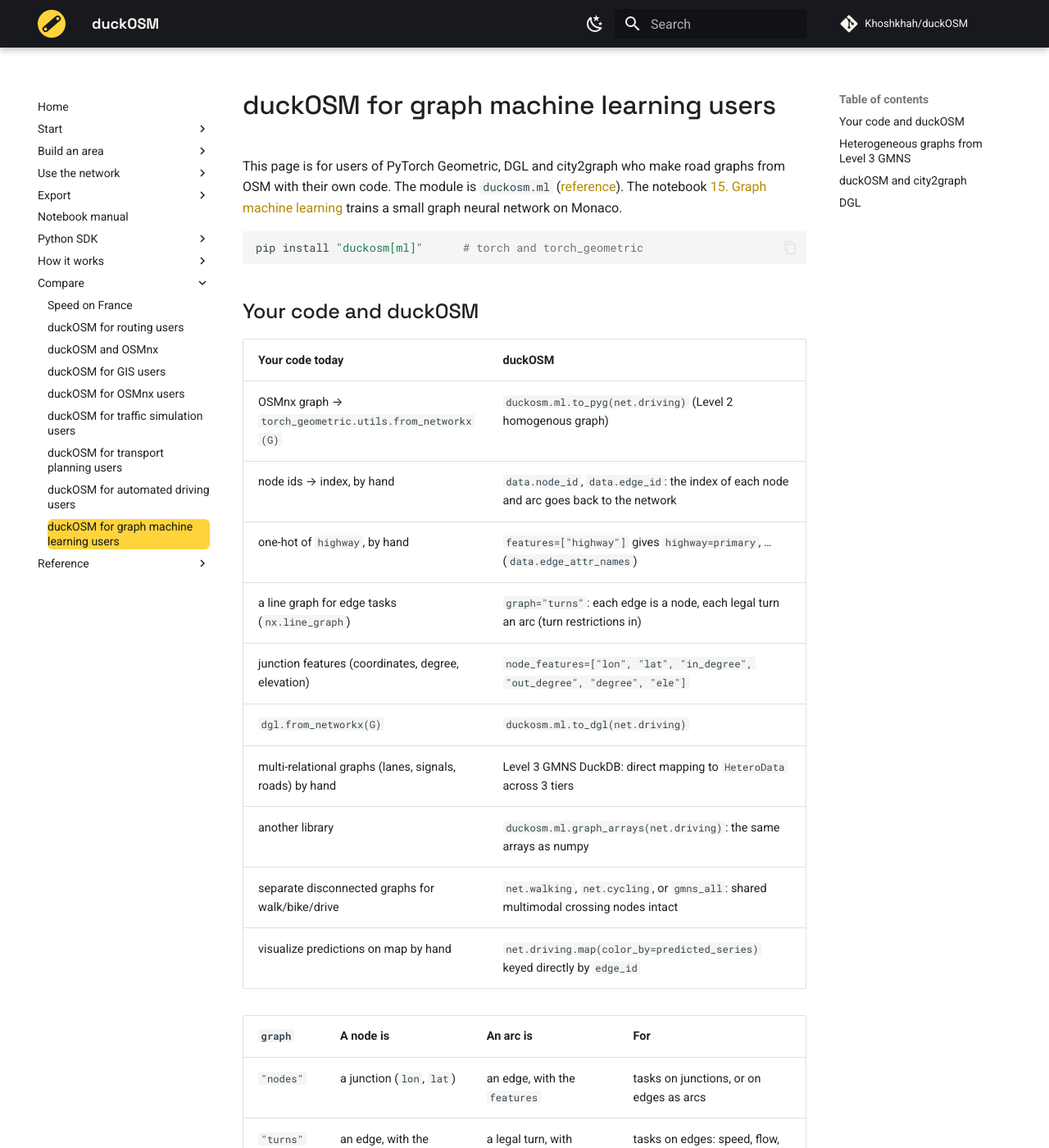
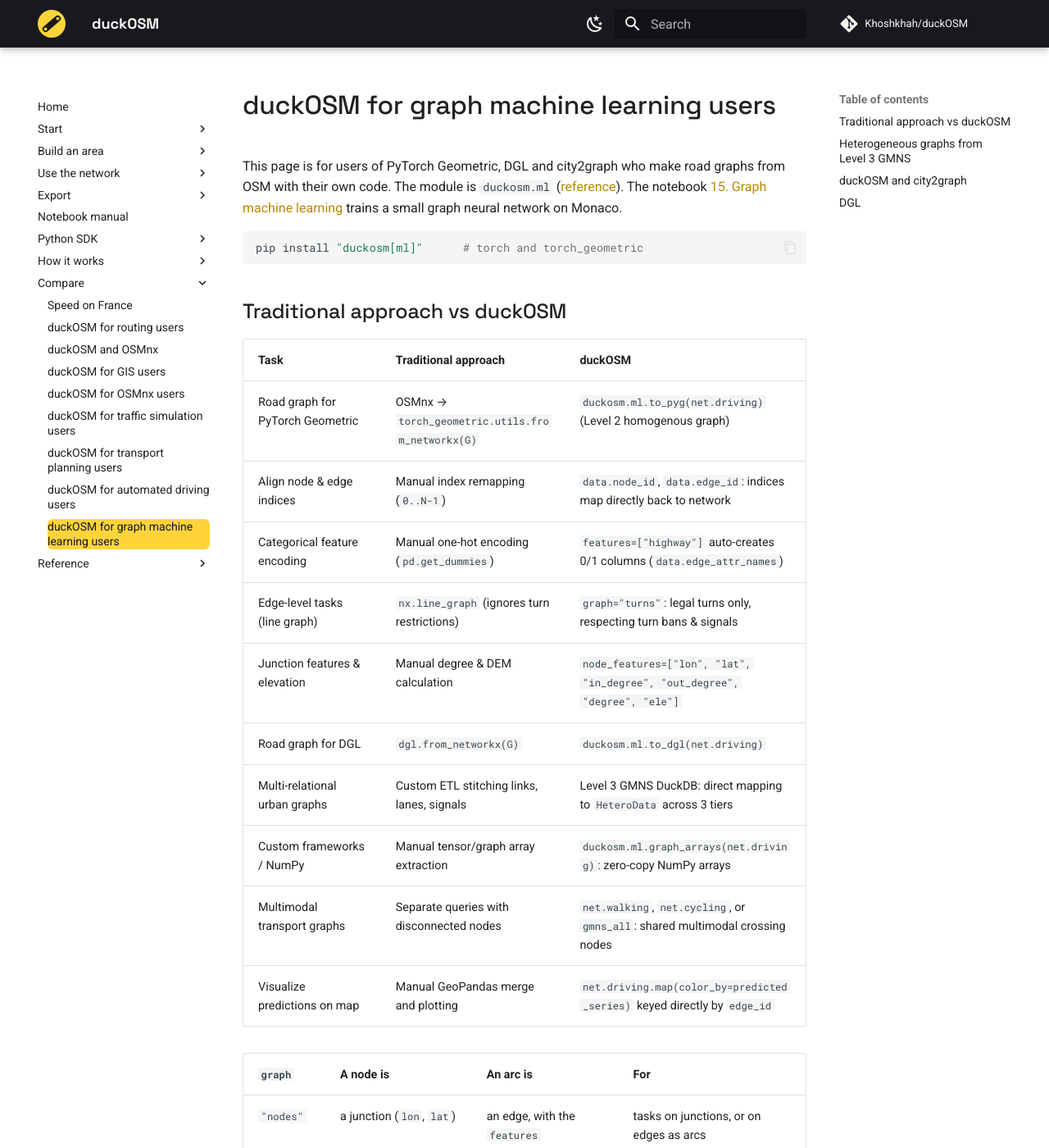
Before and after one commit to Khoshkhah/duckOSM, an MkDocs documentation site: the page built from docs/compare/for-ml-users.md, in a window 1280 px wide and 1400 px high. Shown: the whole window at 82% size. Built offline with MkDocs 1.6.1 and Material for MkDocs 9.7.7, drawn with Linux system fonts in a browser that asks for light colours; comment, search, counter and statistics services are not loaded.

Commit message:
docs(ml): replace confusing 'Your code today' with 'Task' and 'Standard approach (OSMnx / NetworkX)'

````diff
--- a/docs/compare/for-ml-users.md
+++ b/docs/compare/for-ml-users.md
@@ -8,20 +8,20 @@ module is `duckosm.ml` ([reference](../reference/sdk/ml.md)). The notebook
 pip install "duckosm[ml]"      # torch and torch_geometric
 ```
 
-## Your code and duckOSM
+## Traditional approach vs duckOSM
 
-| Your code today | duckOSM |
-|---|---|
-| OSMnx graph → `torch_geometric.utils.from_networkx(G)` | `duckosm.ml.to_pyg(net.driving)` (Level 2 homogenous graph) |
-| node ids → index, by hand | `data.node_id`, `data.edge_id`: the index of each node and arc goes back to the network |
-| one-hot of `highway`, by hand | `features=["highway"]` gives `highway=primary`, … (`data.edge_attr_names`) |
-| a line graph for edge tasks (`nx.line_graph`) | `graph="turns"`: each edge is a node, each legal turn an arc (turn restrictions in) |
-| junction features (coordinates, degree, elevation) | `node_features=["lon", "lat", "in_degree", "out_degree", "degree", "ele"]` |
-| `dgl.from_networkx(G)` | `duckosm.ml.to_dgl(net.driving)` |
-| multi-relational graphs (lanes, signals, roads) by hand | Level 3 GMNS DuckDB: direct mapping to `HeteroData` across 3 tiers |
-| another library | `duckosm.ml.graph_arrays(net.driving)`: the same arrays as numpy |
-| separate disconnected graphs for walk/bike/drive | `net.walking`, `net.cycling`, or `gmns_all`: shared multimodal crossing nodes intact |
-| visualize predictions on map by hand | `net.driving.map(color_by=predicted_series)` keyed directly by `edge_id` |
+| Task | Traditional approach | duckOSM |
+|---|---|---|
+| Road graph for PyTorch Geometric | OSMnx → `torch_geometric.utils.from_networkx(G)` | `duckosm.ml.to_pyg(net.driving)` (Level 2 homogenous graph) |
+| Align node & edge indices | Manual index remapping (`0..N-1`) | `data.node_id`, `data.edge_id`: indices map directly back to network |
+| Categorical feature encoding | Manual one-hot encoding (`pd.get_dummies`) | `features=["highway"]` auto-creates 0/1 columns (`data.edge_attr_names`) |
+| Edge-level tasks (line graph) | `nx.line_graph` (ignores turn restrictions) | `graph="turns"`: legal turns only, respecting turn bans & signals |
+| Junction features & elevation | Manual degree & DEM calculation | `node_features=["lon", "lat", "in_degree", "out_degree", "degree", "ele"]` |
+| Road graph for DGL | `dgl.from_networkx(G)` | `duckosm.ml.to_dgl(net.driving)` |
+| Multi-relational urban graphs | Custom ETL stitching links, lanes, signals | Level 3 GMNS DuckDB: direct mapping to `HeteroData` across 3 tiers |
+| Custom frameworks / NumPy | Manual tensor/graph array extraction | `duckosm.ml.graph_arrays(net.driving)`: zero-copy NumPy arrays |
+| Multimodal transport graphs | Separate queries with disconnected nodes | `net.walking`, `net.cycling`, or `gmns_all`: shared multimodal crossing nodes |
+| Visualize predictions on map | Manual GeoPandas merge and plotting | `net.driving.map(color_by=predicted_series)` keyed directly by `edge_id` |
 
 | `graph` | A node is | An arc is | For |
 |---|---|---|---|
````
